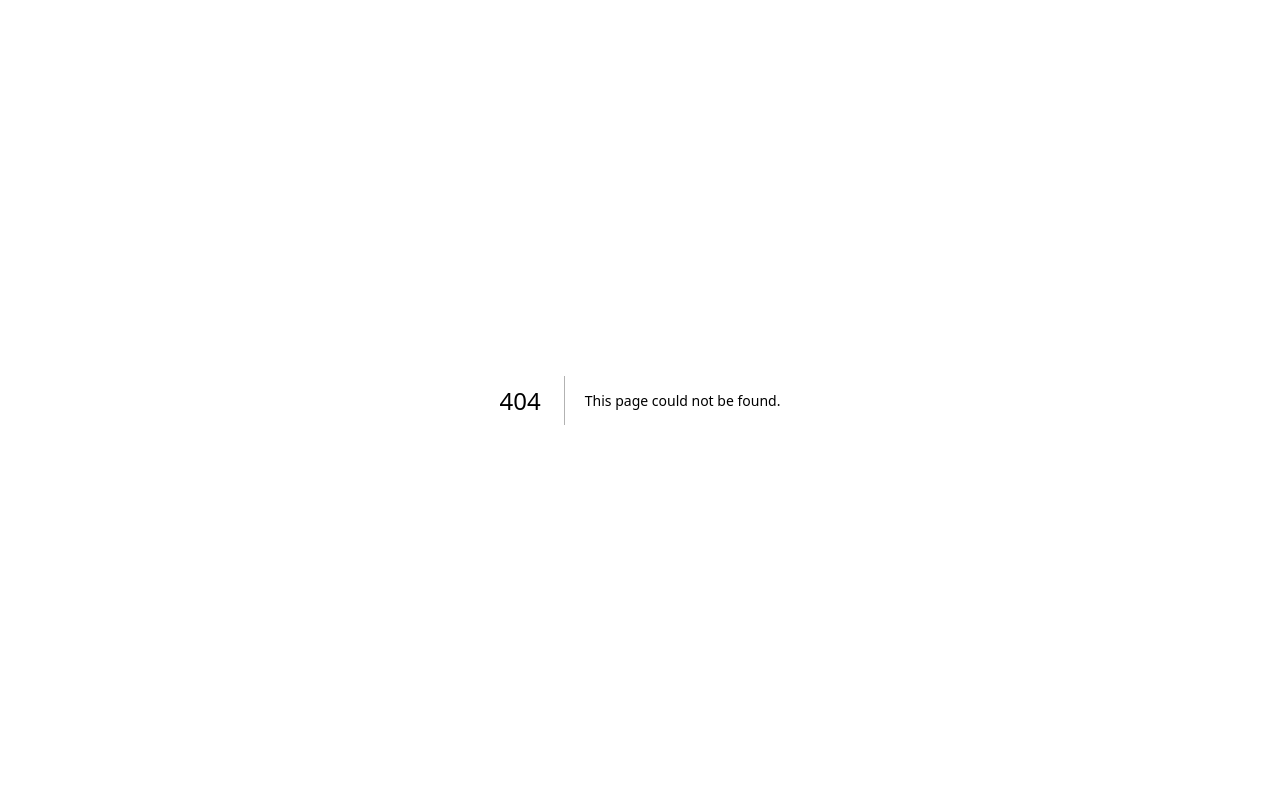
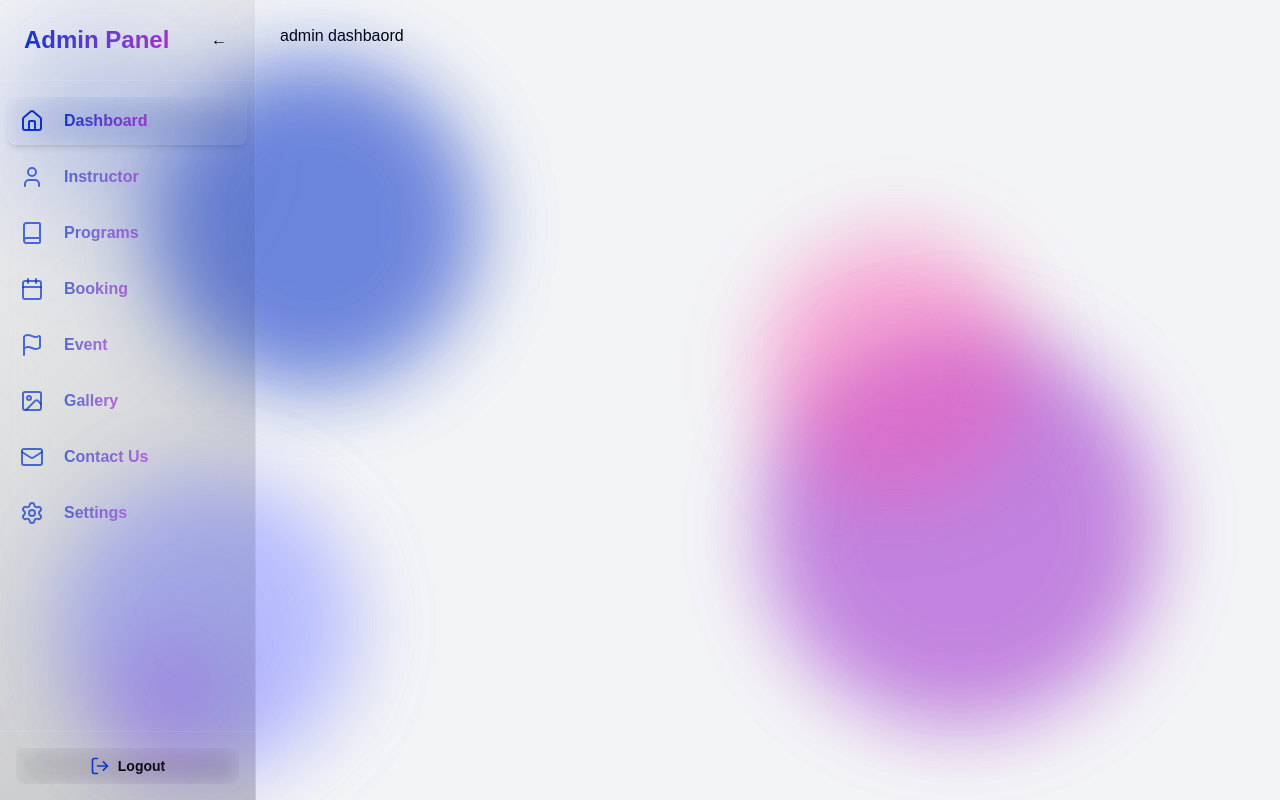
Before and after one commit to Namrata725/aastha-kala, a Next.js app in the folder frontend/: page /admin in a window 1280 px wide. Before the commit this address had no page. Built offline with nearby package versions, Linux system fonts and the light colour scheme; no server answers.

Commit message:
sidebar for admin panel

```diff
--- /dev/null
+++ b/frontend/app/(root)/page.tsx
@@ -0,0 +1,7 @@
+import React from "react";
+
+const page = () => {
+  return <div>root</div>;
+};
+
+export default page;
--- /dev/null
+++ b/frontend/app/admin/layout.tsx
@@ -0,0 +1,31 @@
+"use client";
+
+import { useState } from "react";
+import { usePathname } from "next/navigation";
+import Sidebar from "@/components/admin/Sidebar";
+import FloatingBlobs from "@/components/layout/FloadtingBlobs";
+import ToastProvider from "@/components/layout/ToastProvider";
+interface AdminLayoutProps {
+  children: React.ReactNode;
+}
+
+export default function AdminLayout({ children }: AdminLayoutProps) {
+  const [collapsed, setCollapsed] = useState(false);
+
+  return (
+    <div className="flex min-h-screen bg-gray-100 dark:bg-[var(--background)]">
+      {/* Sidebar */}
+      <Sidebar
+        collapsed={collapsed}
+        toggleCollapse={() => setCollapsed(!collapsed)}
+      />
+
+      {/* Main content */}
+      <main className="flex-1 p-6 overflow-auto transition-all duration-300">
+        <FloatingBlobs />
+        {children}
+        <ToastProvider />
+      </main>
+    </div>
+  );
+}
--- /dev/null
+++ b/frontend/app/admin/page.tsx
@@ -0,0 +1,7 @@
+import React from "react";
+
+const page = () => {
+  return <div>admin dashbaord</div>;
+};
+
+export default page;
--- /dev/null
+++ b/frontend/app/admin/settings/page.tsx
@@ -0,0 +1,7 @@
+import React from "react";
+
+const page = () => {
+  return <div>hi imsetting</div>;
+};
+
+export default page;
--- a/frontend/app/layout.tsx
+++ b/frontend/app/layout.tsx
@@ -2,6 +2,7 @@ import type { Metadata } from "next";
 import { Geist, Geist_Mono } from "next/font/google";
 import "./globals.css";
 import ToastProvider from "@/components/layout/ToastProvider";
+import FloatingBlobs from "@/components/layout/FloadtingBlobs";
 
 const geistSans = Geist({
   variable: "--font-geist-sans",
@@ -28,6 +29,7 @@ export default function RootLayout({
       <body
         className={`${geistSans.variable} ${geistMono.variable} antialiased`}
       >
+        <FloatingBlobs />
         {children}
         <ToastProvider />
       </body>
--- a/frontend/app/login/page.tsx
+++ b/frontend/app/login/page.tsx
@@ -32,7 +32,7 @@ export default function LoginPage() {
       localStorage.setItem("token", data.access_token);
       localStorage.setItem("user", JSON.stringify(data.user));
 
-      router.push("/dashboard");
+      router.push("/admin");
     } catch (err: any) {
       toast.error(err.message || "Something went wrong");
     } finally {
@@ -42,15 +42,12 @@ export default function LoginPage() {
 
   return (
     <div className="min-h-screen flex items-center justify-center bg-[#f4f6ff] relative overflow-hidden">
-      {/*  FLOATING BLOBS */}
       <div className="absolute top-[8%] left-[12%] w-80 h-80 bg-primary/35 rounded-full blur-2xl animate-float-slow" />
       <div className="absolute top-[60%] left-[5%] w-72 h-72 bg-indigo-400/30 rounded-full blur-2xl animate-float-medium" />
       <div className="absolute bottom-[10%] right-[10%] w-96 h-96 bg-secondary/35 rounded-full blur-2xl animate-float-slow" />
       <div className="absolute top-[30%] right-[20%] w-64 h-64 bg-pink-400/30 rounded-full blur-2xl animate-float-fast" />
 
-      {/*  LOGIN CARD */}
       <div className="relative w-full max-w-md p-8 rounded-3xl bg-white/70 backdrop-blur-2xl shadow-[0_20px_60px_rgba(0,0,0,0.08)] border border-white/40">
-        {/* Heading */}
         <div className="text-center mb-7">
           <h1 className="text-3xl font-semibold text-gray-900 tracking-tight">
             Welcome back
@@ -59,7 +56,6 @@ export default function LoginPage() {
         </div>
 
         <form onSubmit={handleLogin} className="space-y-5">
-          {/* Email */}
           <div
             className={`relative transition ${focused === "email" ? "scale-[1.02]" : ""}`}
           >
@@ -75,7 +71,6 @@ export default function LoginPage() {
             />
           </div>
 
-          {/* Password */}
           <div
             className={`relative transition ${focused === "password" ? "scale-[1.02]" : ""}`}
           >
@@ -100,8 +95,6 @@ export default function LoginPage() {
             {loading ? "Signing in..." : "Sign in"}
           </button>
         </form>
-
-
       </div>
     </div>
   );
--- a/frontend/app/page.tsx
+++ /dev/null
@@ -1,21 +0,0 @@
-"use client";
-import { useEffect, useState } from "react";
-
-export default function Home() {
-  const [message, setMessage] = useState("");
-
-  useEffect(() => {
-    fetch(`${process.env.NEXT_PUBLIC_API_URL}/hello`)
-      .then((res) => res.json())
-      .then((data) => setMessage(data.message))
-      .catch((err) => console.error("API error:", err));
-  }, []);
-
-  return (
-    <div
-      style={{ display: "flex", justifyContent: "center", marginTop: "50px" }}
-    >
-      <h1>{message || "Loading..."}</h1>
-    </div>
-  );
-}
--- /dev/null
+++ b/frontend/components/admin/Sidebar.tsx
@@ -0,0 +1,159 @@
+"use client";
+
+import {
+  Home,
+  Settings,
+  Book,
+  Mail,
+  Calendar,
+  User,
+  Flag,
+  Image,
+  LogOut,
+} from "lucide-react";
+import Link from "next/link";
+import { usePathname, useRouter } from "next/navigation";
+import Cookies from "js-cookie";
+import toast from "react-hot-toast";
+
+interface SidebarProps {
+  collapsed: boolean;
+  toggleCollapse: () => void;
+}
+
+const menuItems = [
+  { name: "Dashboard", icon: Home, href: "/admin" },
+  { name: "Instructor", icon: User, href: "/admin/instructor" },
+  { name: "Programs", icon: Book, href: "/admin/programs" },
+  { name: "Booking", icon: Calendar, href: "/admin/booking" },
+  { name: "Event", icon: Flag, href: "/admin/event" },
+  { name: "Gallery", icon: Image, href: "/admin/gallery" },
+  { name: "Contact Us", icon: Mail, href: "/admin/contact" },
+  { name: "Settings", icon: Settings, href: "/admin/settings" },
+];
+
+export default function Sidebar({ collapsed, toggleCollapse }: SidebarProps) {
+  const router = useRouter();
+
+  const pathname = usePathname();
+  const API_URL = process.env.NEXT_PUBLIC_API_URL;
+
+  const handleLogout = async () => {
+    try {
+      await fetch(`${process.env.NEXT_PUBLIC_API_URL}/logout`, {
+        method: "POST",
+        headers: {
+          Authorization: `Bearer ${Cookies.get("token")}`,
+          Accept: "application/json",
+        },
+      });
+      Cookies.remove("token");
+      toast.success("Logged out successfully");
+      router.push("/login");
+    } catch (error) {
+      Cookies.remove("token");
+      router.push("/login");
+    }
+  };
+  return (
+    <aside
+      className={`relative h-screen flex flex-col transition-all duration-300 ${
+        collapsed ? "w-20" : "w-64"
+      }`}
+      style={{
+        background:
+          "linear-gradient(135deg, rgba(255,255,255,0.05), rgba(0,0,0,0.2))",
+        backdropFilter: "blur(20px)",
+        borderRight: "1px solid rgba(255,255,255,0.1)",
+      }}
+    >
+      {/* Floating gradient blobs */}
+      <div className="absolute top-10 left-5 w-40 h-40 bg-primary/30 rounded-full blur-3xl animate-float-slow" />
+      <div className="absolute bottom-10 right-5 w-32 h-32 bg-secondary/30 rounded-full blur-2xl animate-float-medium" />
+
+      {/* Sidebar content */}
+      <div className="flex flex-col h-full relative z-10">
+        {/* Header */}
+        <div className="flex items-center justify-between p-6 border-b border-white/10">
+          {!collapsed && (
+            <span className="text-2xl font-bold bg-clip-text text-transparent bg-gradient-to-r from-primary to-secondary select-none">
+              Admin Panel
+            </span>
+          )}
+          <button
+            onClick={toggleCollapse}
+            className="p-1 rounded hover:bg-primary/20 transition"
+          >
+            {collapsed ? "→" : "←"}
+          </button>
+        </div>
+
+        {/* Menu */}
+        <nav className="flex-1 overflow-y-auto mt-4">
+          <ul className="flex flex-col space-y-2 px-2">
+            {menuItems.map((item) => {
+              const isActive = pathname === item.href;
+
+              return (
+                <li key={item.name} className="relative group">
+                  <Link
+                    href={item.href}
+                    className={`flex items-center p-3 rounded-lg transition-all duration-200
+                      ${
+                        isActive
+                          ? "bg-white/10 backdrop-blur-md shadow-md"
+                          : "hover:bg-white/10 hover:backdrop-blur-sm"
+                      }
+                    `}
+                  >
+                    <item.icon
+                      className={`w-6 h-6 mr-3 ${
+                        isActive ? "stroke-primary" : "stroke-primary/70"
+                      }`}
+                    />
+
+                    {!collapsed && (
+                      <span
+                        className={`ml-2 font-bold bg-clip-text text-transparent ${
+                          isActive
+                            ? "bg-gradient-to-r from-primary to-secondary"
+                            : "bg-gradient-to-r from-primary/70 to-secondary/70"
+                        }`}
+                      >
+                        {item.name}
+                      </span>
+                    )}
+                  </Link>
+                </li>
+              );
+            })}
+          </ul>
+        </nav>
+
+        {/* Footer with Logout */}
+        <div className="p-4 border-t border-white/10 flex flex-col gap-2 mt-auto">
+          {!collapsed && (
+            <>
+              <button
+                onClick={handleLogout}
+                className="flex items-center justify-center gap-2 p-2 rounded-lg font-bold text-sm bg-white/10 backdrop-blur-md transition hover:bg-white/20"
+              >
+                <LogOut className="w-5 h-5 stroke-primary" />
+                Logout
+              </button>
+            </>
+          )}
+
+          {collapsed && (
+            <button
+              onClick={handleLogout}
+              className="flex items-center justify-center p-2 rounded-lg hover:bg-white/20 transition"
+            >
+              <LogOut className="w-6 h-6 stroke-primary" />
+            </button>
+          )}
+        </div>
+      </div>
+    </aside>
+  );
+}
--- /dev/null
+++ b/frontend/components/layout/FloadtingBlobs.tsx
@@ -0,0 +1,10 @@
+export default function FloatingBlobs() {
+  return (
+    <>
+      <div className="absolute top-[8%] left-[12%] w-40 sm:w-60 md:w-80 h-40 sm:h-60 md:h-80 bg-primary/35 rounded-full blur-2xl animate-float-slow" />
+      <div className="absolute top-[60%] left-[5%] w-36 sm:w-56 md:w-72 h-36 sm:h-56 md:h-72 bg-indigo-400/30 rounded-full blur-2xl animate-float-medium" />
+      <div className="absolute bottom-[10%] right-[10%] w-64 sm:w-80 md:w-96 h-64 sm:h-80 md:h-96 bg-secondary/35 rounded-full blur-2xl animate-float-slow" />
+      <div className="absolute top-[30%] right-[20%] w-32 sm:w-48 md:w-64 h-32 sm:h-48 md:h-64 bg-pink-400/30 rounded-full blur-2xl animate-float-fast" />
+    </>
+  );
+}
--- a/frontend/package.json
+++ b/frontend/package.json
@@ -9,6 +9,8 @@
     "lint": "eslint"
   },
   "dependencies": {
+    "js-cookie": "^3.0.5",
+    "lucide-react": "^0.577.0",
     "next": "16.1.7",
     "react": "19.2.3",
     "react-dom": "19.2.3",
@@ -16,6 +18,7 @@
   },
   "devDependencies": {
     "@tailwindcss/postcss": "^4",
+    "@types/js-cookie": "^3.0.6",
     "@types/node": "^20",
     "@types/react": "^19",
     "@types/react-dom": "^19",
```
Also changed, not shown: 2 other files (tests, documents, lock files or other folders).
